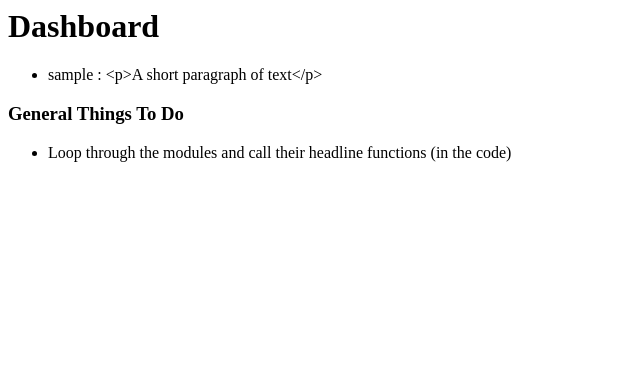
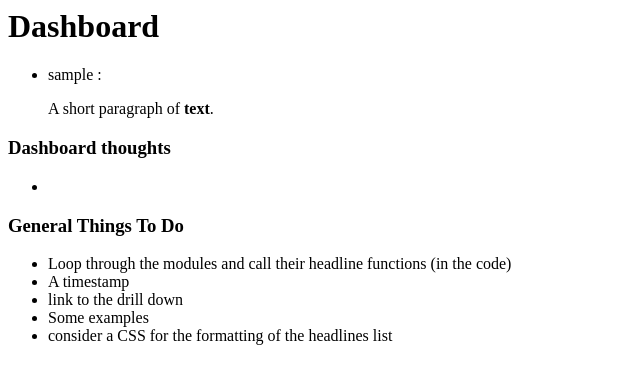
Before and after one commit to st-pauls-school/python, a Flask app: page / in a window 1280 px wide. Shown: the top 384 px of the page, without its empty margins (0-640 px from the left). Run offline with Flask 2, Linux system fonts and the light colour scheme.

Commit message:
Summer 5co flask

```diff
--- a/5th/summer-flask/app/routes.py
+++ b/5th/summer-flask/app/routes.py
@@ -9,7 +9,11 @@ def index():
 	modules = ['sample']
 	headlines = []
 	for m in modules:
+		# run the module code - https://stackoverflow.com/questions/8718885/import-module-from-string-variable
 		mymodule = importlib.import_module(m)
+
+		# The incoming HTML needs to be handled carefully - it will be assumed safe, which might be dangerous
+		#   https://stackoverflow.com/a/28489615/2902
 		headlines.append({'module' : m, 'headline' : mymodule.headline()})
 
 
--- a/5th/summer-flask/app/templates/base.html
+++ b/5th/summer-flask/app/templates/base.html
@@ -14,6 +14,10 @@
     	<h3>General Things To Do</h3>
         <ul>
             <li>Loop through the modules and call their headline functions (in the code) </li>
+            <li>A timestamp</li>
+            <li>link to the drill down</li>
+            <li>Some examples</li>
+            <li>consider a CSS for the formatting of the headlines list </li>
         </ul>
     </body>
 </html>
--- a/5th/summer-flask/app/templates/dashboard.html
+++ b/5th/summer-flask/app/templates/dashboard.html
@@ -5,9 +5,14 @@
     <ul>
     {% if headlines %}
     	{% for headline in headlines %}
-    	<li>{{ headline.module }} : {{ headline.headline }}</li>
+    	<li>{{ headline.module }} : {{ headline.headline | safe }}</li>
     	{% endfor %}
     {% endif %}
 	</ul>
 
+<h3>Dashboard thoughts</h3>
+<ul>
+	<li></li>
+</ul>
+
 {% endblock %}
--- a/5th/summer-flask/sample.py
+++ b/5th/summer-flask/sample.py
@@ -1,5 +1,5 @@
 def headline():
-	return '<p>A short paragraph of text</p>'
+	return '<p>A short paragraph of <strong>text</strong>.</p>'
 
 def story():
 	return '<p>A longer page of information</p>'
```
